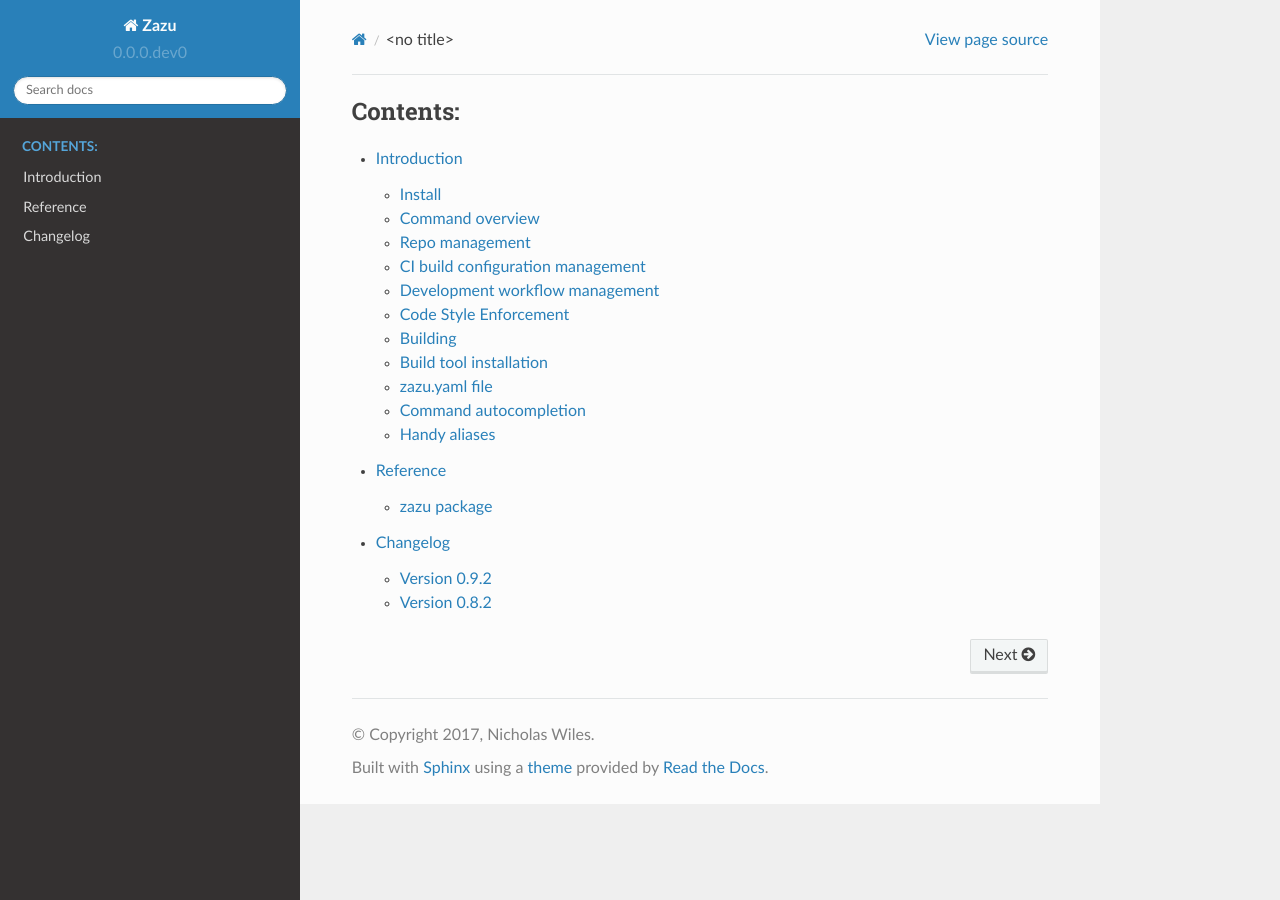
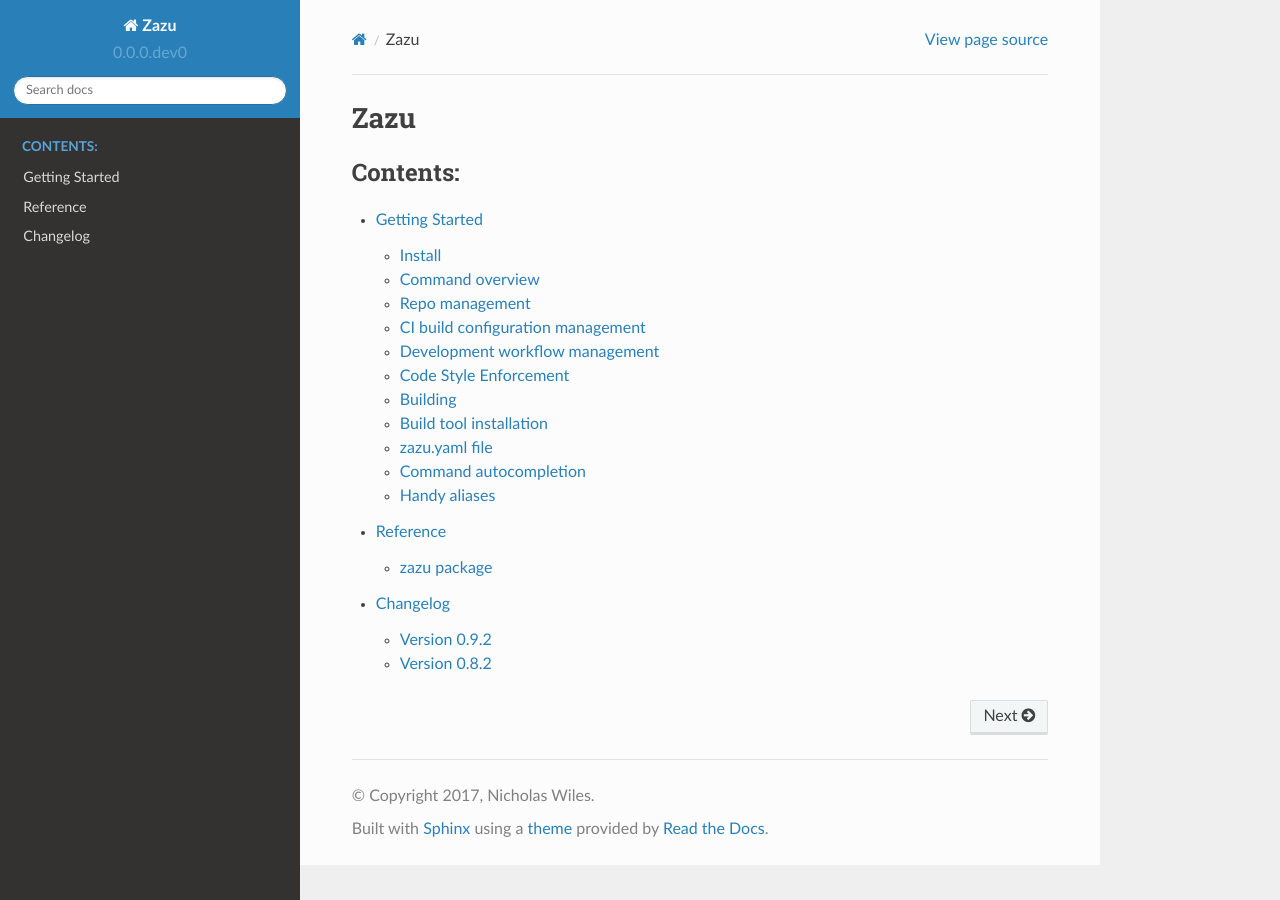
Before and after one commit to stopthatcow/zazu, a Sphinx documentation site: the page built from docs/index.rst, in a window 1280 px wide. Built offline with Sphinx 7.4.7 and the Read the Docs theme 2.0.0, drawn with Linux system fonts in a browser that asks for light colours.

Commit message:
update docs
(feature/58_documentation)

```diff
--- a/README.rst
+++ b/README.rst
@@ -1,5 +1,5 @@
-Zazu (at your service)
-======================
+Getting Started
+===============
 |buildBadge| |coverageBadge|
 |ReleaseBadge|  |FormatBadge|
 |LicenseBadge| |PythonVersionBadge|
--- a/docs/index.rst
+++ b/docs/index.rst
@@ -3,10 +3,13 @@
    You can adapt this file completely to your liking, but it should at least
    contain the root `toctree` directive.
 
+Zazu
+====
+
 .. toctree::
    :maxdepth: 2
    :caption: Contents:
 
-   Introduction <introduction>
+   introduction
    modules
    changelog
```
